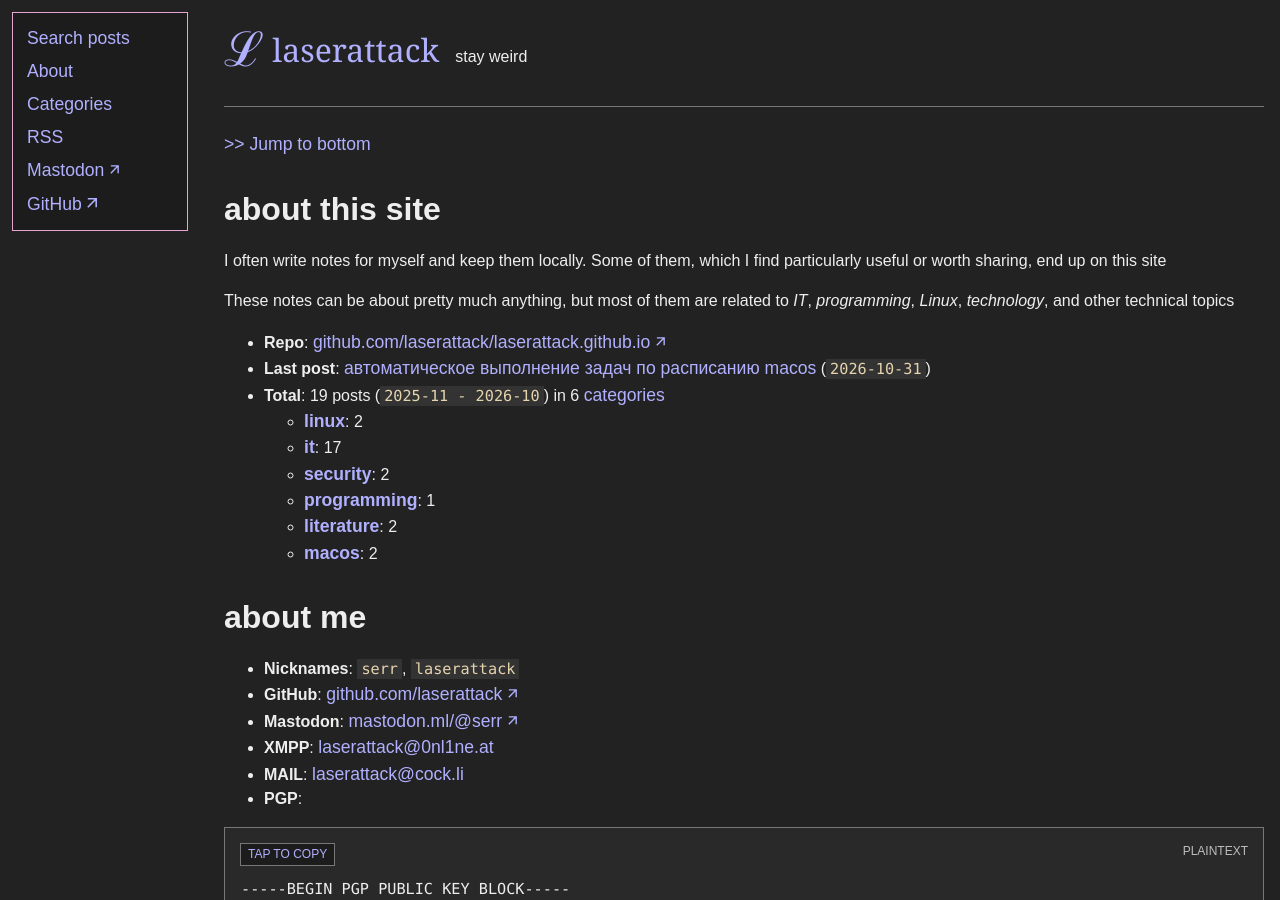
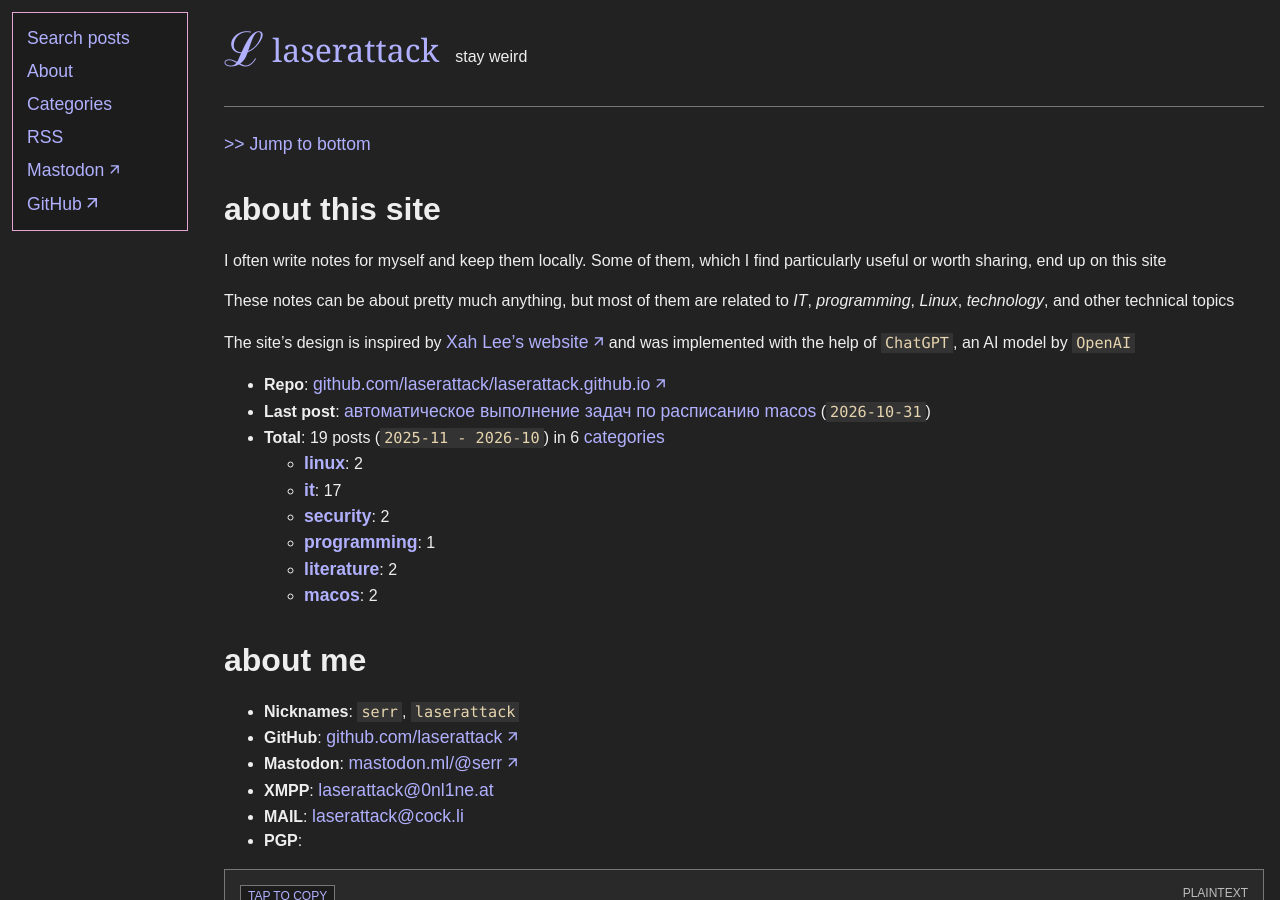
Before and after one commit to laserattack/laserattack.github.io, a Jekyll site: the page built from index.md, in a window 1280 px wide and 900 px high. Built offline with Jekyll 4.4.1, drawn with Linux system fonts in a browser that asks for light colours.

Commit message:
update index md

```diff
--- a/index.md
+++ b/index.md
@@ -12,6 +12,9 @@ site
 These notes can be about pretty much anything, but most of them are
 related to _IT_, _programming_, _Linux_, _technology_, and other technical
 topics
+
+The site's design is inspired by [Xah Lee's website](http://xahlee.info/) and was implemented
+with the help of `ChatGPT`, an AI model by `OpenAI`
 
 - **Repo**: [github.com/laserattack/laserattack.github.io](https://github.com/laserattack/laserattack.github.io)
 - **Last post**: [{{ site.posts.first.title }}]({{ site.posts.first.url | remove: '/index.html' }}) (`{{ site.posts.first.date | date: "%Y-%m-%d" }}`)
```
